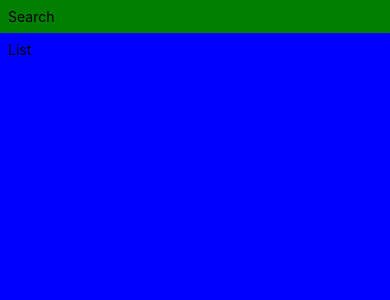
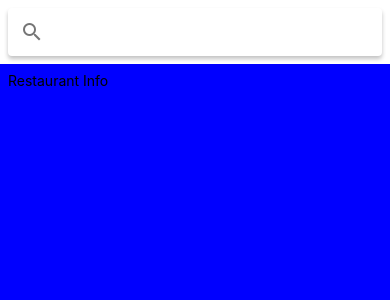
Before and after one commit to vyrnvyrd/MealsToGo, a React Native app: screen / in a window 390 px wide. Shown: the top 300 px of the page. Built offline with nearby package versions, Linux system fonts and the light colour scheme.

Commit message:
feature(restaurant): separate code into restaurant features

```diff
--- a/App.js
+++ b/App.js
@@ -1,37 +1,13 @@
 import { StatusBar } from "expo-status-bar";
 import React from "react";
-import { StyleSheet, Text, View, SafeAreaView } from "react-native";
 
-import { Global } from "./src/utils/global";
-import { spacing } from "./src/utils/sizes";
+import { RestaurantsScreen } from "./src/features/restaurants/screens/restaurants.screen";
 
 export default function App() {
   return (
     <>
-      <SafeAreaView style={Global.droidSafeArea}>
-        <View style={styles.searchWrapper}>
-          <Text>Search</Text>
-        </View>
-        <View style={styles.listWrapper}>
-          <Text>List</Text>
-        </View>
-      </SafeAreaView>
+      <RestaurantsScreen />
       <StatusBar style="auto" />
     </>
   );
 }
-
-const styles = StyleSheet.create({
-  container: {
-    flex: 1,
-  },
-  searchWrapper: {
-    backgroundColor: "green",
-    padding: spacing.sm,
-  },
-  listWrapper: {
-    flex: 1,
-    backgroundColor: "blue",
-    padding: spacing.sm,
-  },
-});
--- a/package.json
+++ b/package.json
@@ -14,6 +14,7 @@
     "react": "16.13.1",
     "react-dom": "16.13.1",
     "react-native": "https://github.com/expo/react-native/archive/sdk-41.0.0.tar.gz",
+    "react-native-paper": "^4.8.1",
     "react-native-web": "~0.13.12"
   },
   "devDependencies": {
--- /dev/null
+++ b/src/features/restaurants/components/restaurant-info.component.js
@@ -0,0 +1,4 @@
+import React from "react";
+import { Text } from "react-native";
+
+export const RestaurantInfo = () => <Text>Restaurant Info</Text>;
--- /dev/null
+++ b/src/features/restaurants/screens/restaurants.screen.js
@@ -0,0 +1,33 @@
+import React from "react";
+import { StyleSheet, View, SafeAreaView } from "react-native";
+import { Searchbar } from "react-native-paper";
+
+import { RestaurantInfo } from "../components/restaurant-info.component";
+
+import { Global } from "../../../utils/global";
+import { spacing } from "../../../utils/sizes";
+
+export const RestaurantsScreen = () => (
+  <SafeAreaView style={Global.droidSafeArea}>
+    <View style={styles.searchWrapper}>
+      <Searchbar />
+    </View>
+    <View style={styles.listWrapper}>
+      <RestaurantInfo />
+    </View>
+  </SafeAreaView>
+);
+
+const styles = StyleSheet.create({
+  container: {
+    flex: 1,
+  },
+  searchWrapper: {
+    padding: spacing.sm,
+  },
+  listWrapper: {
+    flex: 1,
+    backgroundColor: "blue",
+    padding: spacing.sm,
+  },
+});
```
Also changed, not shown: 1 other file (tests, documents, lock files or other folders).
